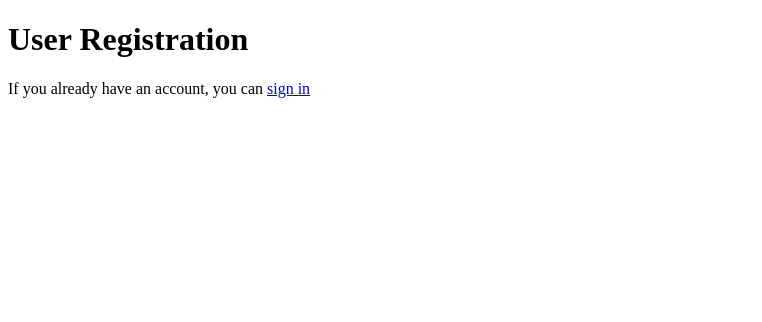
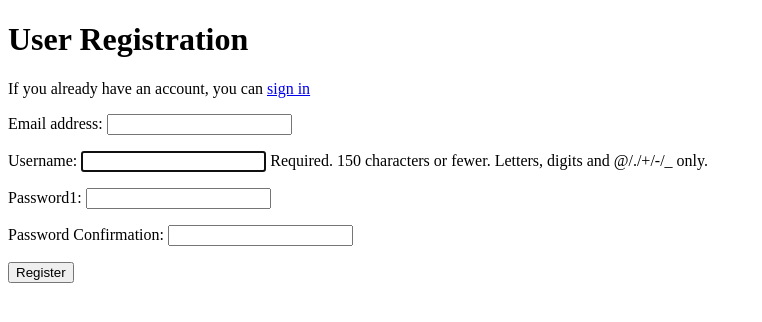
Before and after one commit to digitalis75/Django-Project-Primary-School-Books, a Django app: page /accounts/register/ in a window 1280 px wide. Shown: the part 52-374 px from the top of the page, without its empty margins (0-762 px from the left). Run offline with Django 3.2, Linux system fonts and the light colour scheme.

Commit message:
Create the registration form with UserCreationForm

```diff
--- a/accounts/forms.py
+++ b/accounts/forms.py
@@ -1,7 +1,20 @@
 from django import forms
+from django.contrib.auth.models import User
+from django.contrib.auth.forms import UserCreationForm
 
 
 # Form to log in user
 class UserLoginForm(forms.Form):
     username = forms.CharField()
     password = forms.CharField(widget=forms.PasswordInput)
+
+
+# Form to register a new user
+class UserRegistrationForm(UserCreationForm):
+    password1 = forms.CharField(widget=forms.PasswordInput)
+    password2 = forms.CharField(label="Password Confirmation",
+                                widget=forms.PasswordInput)
+
+    class Meta:
+        model = User
+        fields = ['email', 'username', 'password1', 'password2']
--- a/accounts/templates/registration.html
+++ b/accounts/templates/registration.html
@@ -6,4 +6,9 @@
 
 {% block content %}
 <p>If you already have an account, you can <a href= "{% url 'login' %}">sign in</a></p>
+<form method="POST">
+    {% csrf_token %}
+    {{ registration_form.as_p }}
+    <button type="submit">Register</button>
+</form>
 {% endblock %}
--- a/accounts/views.py
+++ b/accounts/views.py
@@ -1,7 +1,7 @@
 from django.shortcuts import render, redirect, reverse
 from django.contrib import auth, messages
 from django.contrib.auth.decorators import login_required
-from accounts.forms import UserLoginForm
+from accounts.forms import UserLoginForm, UserRegistrationForm
 
 
 # Create your views here.
@@ -41,4 +41,6 @@ def login(request):
 
 # Return a registration page
 def registration(request):
-    return render(request, 'registration.html')
+    registration_form = UserRegistrationForm()
+    return render(request, 'registration.html', {
+        "registration_form": registration_form})
```
